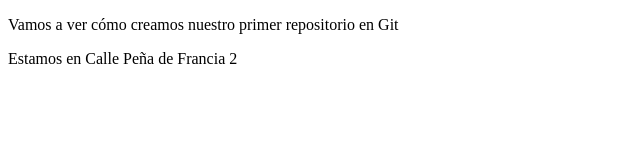
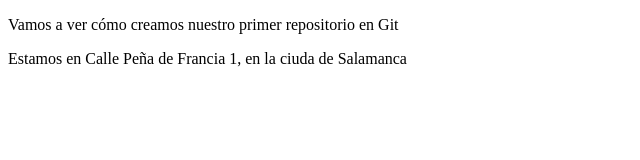
Before and after one commit to AngelVidal/InicioGitHub, a plain HTML site: page index.html in a window 1280 px wide. Shown: the whole page, without its empty margins (0-640 px from the left). Drawn offline with Linux system fonts and the light colour scheme.

Commit message:
Cambios para corregir numero y ciudad

```diff
--- a/index.html
+++ b/index.html
@@ -5,6 +5,7 @@
 </head>
 <body>
 	<p>Vamos a ver cómo creamos nuestro primer repositorio en Git</p>
-	<p>Estamos en Calle Peña de Francia 2</p>
+	<p>Estamos en Calle Peña de Francia 1,
+	en la ciuda de Salamanca</p>
 </body>
 </html>
```
